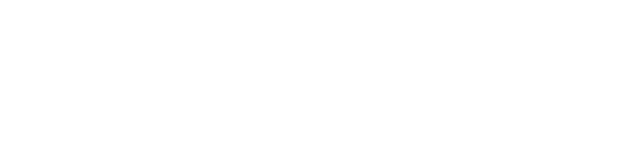
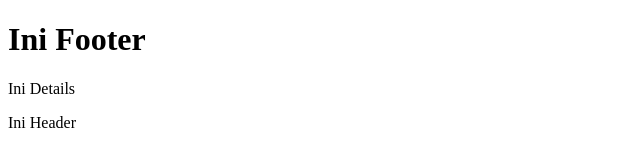
Before and after one commit to mhaekalamm/recap-3-6-2024, a plain HTML site: page index.html in a window 1280 px wide. Shown: the whole page, without its empty margins (0-640 px from the left). Drawn offline with Linux system fonts and the light colour scheme.

Commit message:
perubahan html

```diff
--- a/index.html
+++ b/index.html
@@ -3,9 +3,17 @@
 <head>
     <meta charset="UTF-8">
     <meta name="viewport" content="width=device-width, initial-scale=1.0">
-    <title>Latihan Haekal session/title>
+    <title>Latihan Haekal session</title>
 </head>
 <body>
-
+    <div>
+        <h1>Ini Footer</h1>
+    </div>
+    <div>
+        <p>Ini Details</p>
+    </div>
+    <div>
+        <p>Ini Header</p>
+    </div>
 </body>
 </html>
```
